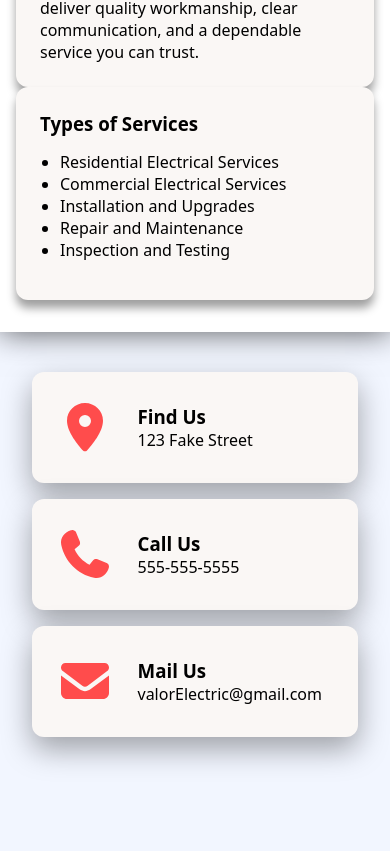
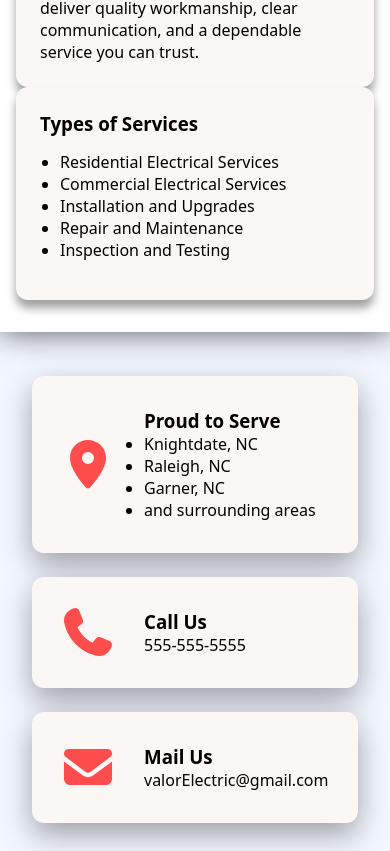
Before and after one commit to Plofland/ValorElectric, a React (Vite) app: page / in a window 390 px wide. Shown: the part 783-1634 px from the top of the page. Before the commit the page ends 1544 px from the top, so only its background shows below. Built offline with nearby package versions, Linux system fonts and the light colour scheme.

Commit message:
adjust contact card's size for mobile, fix email overflow

```diff
--- a/src/components/Footer.tsx
+++ b/src/components/Footer.tsx
@@ -15,7 +15,7 @@ const Footer = () => {
 					damping={0.15}
 					triggerOnce
 				>
-					{/* Find Us (Clickable) */}
+					{/* Find Us (should NOT Clickable) */}
 					<ContactCard
 						href="https://maps.google.com/?q=123+Fake+Street"
 						target="_blank"
@@ -27,12 +27,19 @@ const Footer = () => {
 							/>
 						</IconContainer>
 						<ContactText>
-							<h3>Find Us</h3>
-							123 Fake Street
+							<h3>Proud to Serve</h3>
+							<ul>
+								<li>Knightdate, NC</li>
+								<li>Raleigh, NC</li>
+								<li>Garner, NC</li>
+								<li>
+									and surrounding areas
+								</li>
+							</ul>
 						</ContactText>
 					</ContactCard>
 
-					{/* Phone Us (NOT Clickable) */}
+					{/* Phone Us (Clickable) */}
 					<ContactCard href="tel:5555555555">
 						<IconContainer>
 							<FontAwesomeIcon
@@ -68,6 +75,7 @@ export default Footer;
 const ContactContainer = styled.div`
 	display: flex;
 	justify-content: space-evenly;
+	align-items: center;
 	padding: 1rem 2rem;
 	margin: 1rem 0;
 
@@ -76,6 +84,13 @@ const ContactContainer = styled.div`
 
 	@media (max-width: 768px) {
 		flex-direction: column;
+		align-items: center;
+		/*  FORCE react-awesome-reveal's Fade wrapper divs to full width */
+		& > div {
+			width: 100%;
+			display: flex;
+			justify-content: center;
+		}
 	}
 `;
 
@@ -87,6 +102,7 @@ const ContactCard = styled.a`
 	text-decoration: none;
 	color: inherit;
 	cursor: pointer;
+	padding: 0 1rem;
 
 	/* border: 1px solid #000000; */
 
@@ -95,9 +111,11 @@ const ContactCard = styled.a`
 	}
 
 	@media (max-width: 768px) {
+		width: 100%;
+		max-width: 400px;
 		background-color: #faf7f5;
 		padding: 1rem;
-		margin: 0.5rem 0;
+		margin: 0.75rem 0;
 		border-radius: 12px;
 		box-shadow: 0 12px 30px rgba(0, 0, 0, 0.35);
 	}
@@ -105,9 +123,9 @@ const ContactCard = styled.a`
 
 const IconContainer = styled.div`
 	display: flex;
+	flex: 0 0 80px;
 	align-items: center;
 	justify-content: center;
-	width: 25%;
 	font-size: 3rem;
 	color: #ff4c4c;
 `;
@@ -116,9 +134,10 @@ const ContactText = styled.div`
 	/* border: 1px solid #000000; */
 
 	display: flex;
+	flex: 1;
+	min-width: 0;
 	flex-direction: column;
 	justify-content: center;
-	width: 75%;
 	height: 100%;
 	padding: 1rem;
 `;
```
